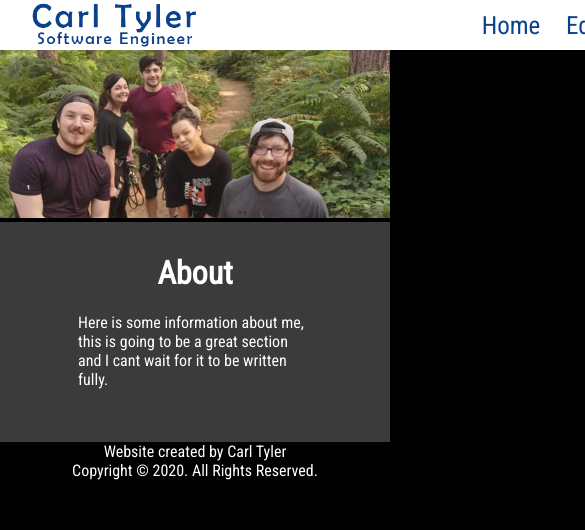
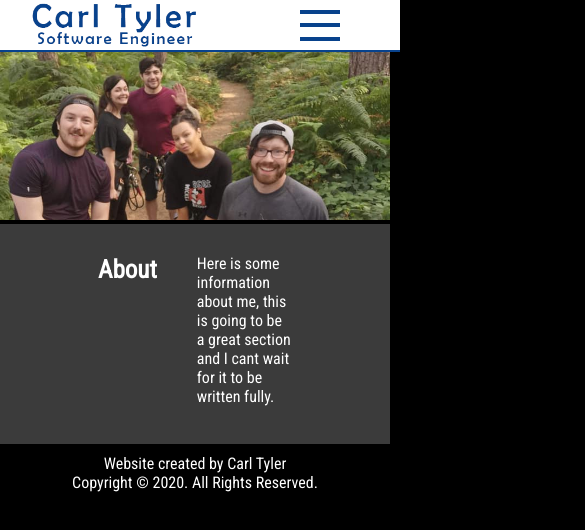
Before and after one commit to carl21221/MyWork, a plain HTML site: page index.html in a window 390 px wide. Shown: the top 530 px of the page, 585 px wide, since content can reach past the window. Drawn offline with Linux system fonts and the light colour scheme.

Commit message:
Added mobile first technique and burger menu#

```diff
--- /dev/null
+++ b/css/main_stylesheet_desktop.css
@@ -0,0 +1,167 @@
+html
+{
+    font-family: 'Roboto Condensed', sans-serif;
+    color: white;
+
+    width: 100%;
+    height: 100%;
+    margin: 0px;
+    padding: 0px;
+    overflow-x: hidden;
+}
+h1
+{
+    font-size: 30px;
+}
+
+h2
+{
+    font-size: 25px;
+}
+
+body
+{
+    margin: 0px;
+    padding: 0px;
+    background-repeat: no-repeat;
+    background-color: black;
+    background-size: 100%;
+}
+
+/* -------------------- Header Styling ---------------------- */
+
+header
+{
+    max-height: 50px;
+    width: 100%;
+    min-width: 1000px;
+
+
+    background-color: white;
+    margin: 0;
+    display: flex;
+    justify-content: space-between;
+    align-items: center;
+    font-size: 25px;
+    color: #08428C;
+    border-bottom: solid 2px #08428C;
+
+}
+
+.headerLogo
+{
+    height: 45px;
+    padding-top:5px;
+    padding-left: 30px;
+}
+
+/* --------------- Navbar Styling ---------------- */
+#burgerButton
+{
+    display: none;
+}
+#burgerButton
+{
+    display: none;
+}
+nav
+{
+    display: block;
+}
+.navItem
+{
+    display: inline;
+    flex-flow: nowrap;
+    padding:0px 20px;
+}
+nav:last-child
+{
+    padding: 0;
+}
+.navItem a
+{
+    text-decoration: none;
+}
+.navItem a:hover
+{
+    color: #8892a0;
+}
+.navItem a:link
+{
+    color: #08428C;
+}
+.navItem a:active
+{
+    color: #006cfa;
+}
+.navItem a:visited
+{
+    color: #08428C;
+}
+
+/* ----------------------------- Main Image ----------------------------- */
+.mainImageContainer
+{
+    width: 100%;
+    margin: 0px;
+    padding: 0px;
+}
+.mainImageContainer img
+{
+    width: 100%;
+    margin: 0px;
+    padding: 0px;
+}
+
+/* ----------------------------- Lower Portion ----------------------------- */
+.mainInfoContainer
+{
+    margin: 0px;
+    min-height: 200px;
+    background-color: rgb(59, 59, 59);
+    padding: 10px 0px;
+    padding-left: 20%;
+    padding-right: 20%;
+    display: flex;
+}
+
+.mainInfoContainer > .headerColumn
+{
+    text-align: right;
+    padding:0px 20px 0px 20px;
+
+    /*border: solid 1px black;*/
+}
+
+.mainInfoContainer > .textColumn
+{
+    padding: 20px 20px;
+    width: 80%;
+
+
+}
+
+/*------------------------------Form Styling ----------------------------------*/
+.contactForm
+{
+}
+
+input[type=text]
+{
+    padding:2px 2px;
+}
+
+input[type="email"]
+{
+    padding:2px 2px;
+}
+
+/* --------------------------- Footer ----------------------------- */
+footer
+{
+    height:fit-content;
+    background-color: black;
+    color: white;
+    text-align: center;
+    padding: 10px 0px;
+}
--- a/css/main_stylesheet.css
+++ b/css/main_stylesheet_mobile.css
@@ -8,31 +8,16 @@ html
     margin: 0px;
     padding: 0px;
     overflow-x: hidden;
+    box-sizing: border-box;
 }
 h1
 {
-    text-align: center;
+    font-size: 30px;
 }
 
-header
+h2
 {
-    max-height: 50px;
-    width: 100%;
-    background-color: white;
-    margin: 0;
-    display: flex;
-    justify-content: space-between;
-    align-items: center;
     font-size: 25px;
-    color: #08428C;
-    min-width: 1200px;
-}
-
-.headerLogo
-{
-    height: 45px;
-    padding-top:5px;
-    padding-left: 30px;
 }
 
 body
@@ -44,11 +29,57 @@ body
     background-size: 100%;
 }
 
+/* -------------------- Header Styling ---------------------- */
 
-/* --- Navbar Styling --- */
+header
+{
+    max-height: 50px;
+    width: 100%;
+    min-width: 400px;
 
+    margin: 0;
+
+
+
+    background-color: white;
+    display: flex;
+    justify-content: space-between;
+    align-items: center;
+    font-size: 25px;
+    color: #08428C;
+    border-bottom: solid 2px #08428C;
+
+}
+
+.headerLogo
+{
+    height: 45px;
+    padding-top:5px;
+    padding-left: 30px;
+}
+
+/* --------------- Navbar Styling ---------------- */
+#burgerButton
+{
+    display: flex;
+    flex-direction: column;
+    width: 50px;
+    height: 50px;
+    padding: 5px 0px 5px 0px;
+    padding-left: 10px;
+    margin-right: 50px;
+    justify-content: space-evenly;
+    cursor: pointer;
+}
+.burgerButtonBar1, .burgerButtonBar2, .burgerButtonBar3
+{
+    width: 40px;
+    height: 4px;
+    background-color:  #08428C;
+}
 nav
 {
+    display: none;
 }
 .navItem
 {
@@ -104,6 +135,23 @@ nav:last-child
     padding: 10px 0px;
     padding-left: 20%;
     padding-right: 20%;
+    display: flex;
+}
+
+.mainInfoContainer > .headerColumn
+{
+    text-align: right;
+    padding:0px 20px 0px 20px;
+
+    /*border: solid 1px black;*/
+}
+
+.mainInfoContainer > .textColumn
+{
+    padding: 20px 20px;
+    width: 80%;
+
+
 }
 
 /*------------------------------Form Styling ----------------------------------*/
@@ -121,8 +169,6 @@ input[type="email"]
     padding:2px 2px;
 }
 
-
-
 /* --------------------------- Footer ----------------------------- */
 footer
 {
@@ -130,4 +176,5 @@ footer
     background-color: black;
     color: white;
     text-align: center;
+    padding: 10px 0px;
 }
--- a/index.html
+++ b/index.html
@@ -5,8 +5,9 @@
 <title>Carl Tyler - Software Engineer</title>
 <!-- Fonts -->
 <link href="https://fonts.googleapis.com/css2?family=Roboto+Condensed&display=swap" rel="stylesheet">
-<!-- Stylesheets -->
-<link href="css\main_stylesheet.css" rel="stylesheet" type="text/css">
+<!-- Stylesheets -- Loads mobile first, and loads desktop afterwards if the viewport is wide enough -->
+<link href="css\main_stylesheet_mobile.css" rel="stylesheet" type="text/css">
+<link href="css\main_stylesheet_desktop.css" rel="stylesheet" media="only screen and (min-width: 1000px)" type="text/css" >
 </head>
 <!-- Page Contents -->
 <body>
@@ -21,16 +22,26 @@
             <div class="navItem"><a href="education.html">Projects</a></li>
             <div class="navItem"><a href="education.html">Contact Me</a></li>
         </nav>
+        <div id="burgerButton">
+            <div class="burgerButtonBar1"></div>
+            <div class="burgerButtonBar2"></div>
+            <div class="burgerButtonBar3"></div>
+        </div>
     </header>
+    <!--- Main Body --->
     <div class="mainContainer">
         <div class="mainImageContainer">
             <img src="images/placeholder_profileimage.jpg"></img>
         </div>
         <div class="mainInfoContainer">
-            <h1>About</h1>
-            <p>
+            <div class="headerColumn">
+                <h2>About</h2>
+            </div>
+            <div class="textColumn">
                 Here is some information about me, this is going to be a great section and I cant wait for it to be written fully.
-            </p>
+
+            </div>
+
         </div>
     </div>
 </body>
```
